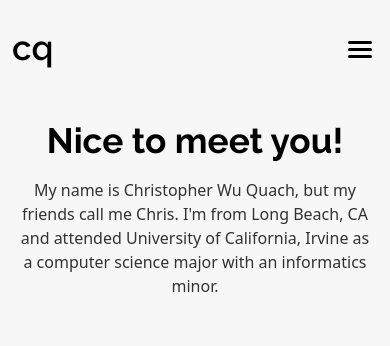
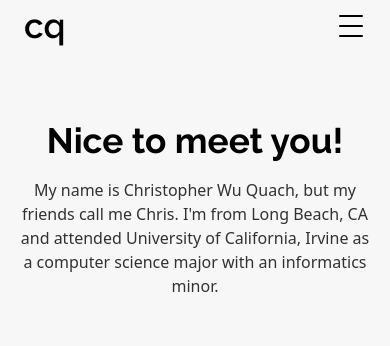
Before and after one commit to quachout/portfolioV3, a website: page about.html in a window 390 px wide. Shown: the top 346 px of the page. Drawn offline with nearby package versions, Linux system fonts and the light colour scheme.

Commit message:
fix navbar

```diff
--- a/about.css
+++ b/about.css
@@ -236,18 +236,18 @@ div logo{
         display:flex;
         justify-content: space-around;
         width: 100%;
-        position: fixed;
+        position: absolute;
         left:0px;
         height:95vh;
         top:8vh;
-        background-color: var(--themeDropDownBg) !important;
+        background-color: var(--themeDropDownBg);
         display: flex;
         flex-direction: column;
         align-items: center;
         transform:translateX(-100%); /*this is supposed to be 100*/
         /*transition: all 0.5s ease-in;*/ /*this transition has prob w resizinf window*/
         font-family: 'Raleway', sans-serif !important;
-        z-index:9999 !important;
+        z-index:1;
 
 
     }
@@ -264,9 +264,9 @@ div logo{
     .nav-links a{
         text-decoration: none;
         letter-spacing: 3px;
-        background-color: var(--themeDropDownBg) !important;
+        background-color: var(--themeDropDownBg);
         font-size: 20px;
-        color:var(--themeFontColor);
+        color: var(--themeFontColor);
         margin-top: 0em;
 
 
@@ -278,15 +278,16 @@ div logo{
     }
 
     .burger{
-        display:block;
+        display: flex;
+        flex-direction: column;
+        justify-content: center;
+        align-items: center;
         cursor: pointer;
-        margin-left: .5em;
         background-color: transparent;
         width: 30px;
-        height: 24px;
-        margin-top: -2.5em;
-       z-index:2;
-       transition: all 0.3s ease;
+        height: 30px;
+        z-index:1000;
+        transition: all 0.3s ease;
     }
     .burger div{
         width:24px;
@@ -311,33 +312,39 @@ div logo{
             transform: translateX(0px);
         }
     }
-    #line1{
-        margin-top: .45em; /*size adjustment*/
-    }
+
     .burger:hover div{
         background-color: var(--hoverColor);
     }
 
     .toggle .line1{
-        transform: rotate(45deg) translate(5px,5px);
+        transform: rotate(45deg) translate(7px,7px);
     }
     .toggle .line2{
         opacity: 0;
     }
     .toggle .line3{
-        transform: rotate(-45deg) translate(5px,-5px);
+        transform: rotate(-45deg) translate(7px,-7px);
     }
 
     .myLogo{
         font-size: 35px;
         font-weight: 600;
         font-family: 'Raleway', sans-serif !important;
-        color: black !important;
-        margin-top: .07em;
-        z-index:2;
+        color: var(--themeFontColor) !important;
+        margin-top: 0;
+        z-index:1000;
     }
 
+    #customNav .container-fluid {
+        height: 8vh;
+        padding: 0 15px;
+    }
 
+    #customNav .row {
+        height: 100%;
+        margin: 0 !important;
+    }
 
     /* my nav */
 
--- a/about.html
+++ b/about.html
@@ -67,7 +67,6 @@
 <body class="lightTheme">
 
     <!-- navbar -->
-    <div class="header"></div>
     <div class="container fixed-top" style="max-width: 1300px;" id="bigNav">
         <div class="row"  style="margin-top: 50px;">
 
@@ -95,13 +94,14 @@
 
     <!-- my navbar -->
     <nav>
-        <div class="container-fluid" id="customNav" style="position:fixed;">
-            <div class="row"  style="margin-top: 1.6em;">
+        <div class="container-fluid fixed-top" id="customNav">
+            <div class="row" style="margin-top: 0px;">
 
-                <div class=" d-flex "><div class="myLogo"><a href="index.html">cq</a></div></div>
+                <div class="col-6 d-flex align-items-center">
+                    <div class="myLogo"><a href="index.html">cq</a></div>
+                </div>
 
-
-                <div class="d-flex justify-content-end" id="burgerButton">
+                <div class="col-6 d-flex justify-content-end align-items-center" id="burgerButton">
                     <div class="burger">
                         <div class="line1" id="line1"></div>
                         <div class="line2" id="line2"></div>
--- a/style.css
+++ b/style.css
@@ -74,13 +74,13 @@ html {
   width:100%;
   background-color: var(--themeDropDownBg);
   height: 6em;
-  opacity: 85%;
+  opacity: 100%;
   transition: all 0.3s ease;
 }
 
 #bigNav.scrolled {
   height: 4em;
-  opacity: 95%;
+  opacity: 100%;
 }
 
 #bigNav .row {
@@ -96,7 +96,7 @@ html {
   width:100%;
   background-color: var(--themeDropDownBg);
   height: 6em;
-  opacity: 85%;
+  opacity: 100%;
   transition: all 0.3s ease;
 }
 div a{
@@ -1235,16 +1235,16 @@ div projectInfo span{
       }
 
       .burger{
-          display:block;
+          display: flex;
+          flex-direction: column;
+          justify-content: center;
+          align-items: center;
           cursor: pointer;
-          margin-left: 3em;
           background-color: transparent;
           width: 30px;
-          height: 24px;
-          margin-top: -2.5em;
+          height: 30px;
           z-index:1000;
           transition: all 0.3s ease;
-
       }
 
       .burger div{
@@ -1278,13 +1278,13 @@ div projectInfo span{
       }
 
       .toggle .line1{
-          transform: rotate(45deg) translate(5px,5px);
+          transform: rotate(45deg) translate(7px,7px);
       }
       .toggle .line2{
           opacity: 0;
       }
       .toggle .line3{
-          transform: rotate(-45deg) translate(5px,-5px);
+          transform: rotate(-45deg) translate(7px,-7px);
       }
 
       .myLogo{
@@ -1292,8 +1292,18 @@ div projectInfo span{
           font-weight: 600;
           font-family: 'Raleway', sans-serif !important;
           color: var(--themeFontColor) !important;
-          margin-top: 1.17em;
+          margin-top: 0;
           z-index:1000;
+      }
+
+      #customNav .container-fluid {
+          height: 8vh;
+          padding: 0 15px;
+      }
+
+      #customNav .row {
+          height: 100%;
+          margin: 0 !important;
       }
 
       /* footer  */
```
Also changed, not shown: index.html (+2 -4 lines).
